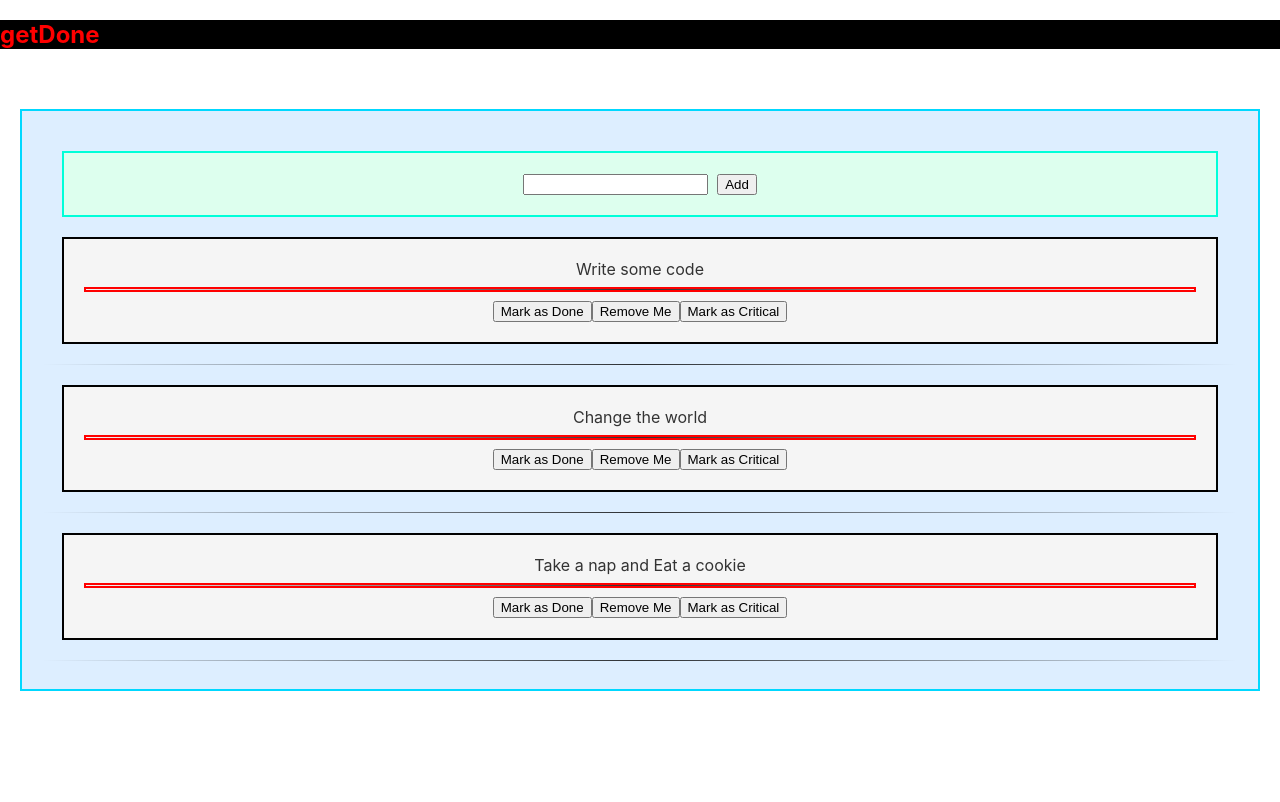
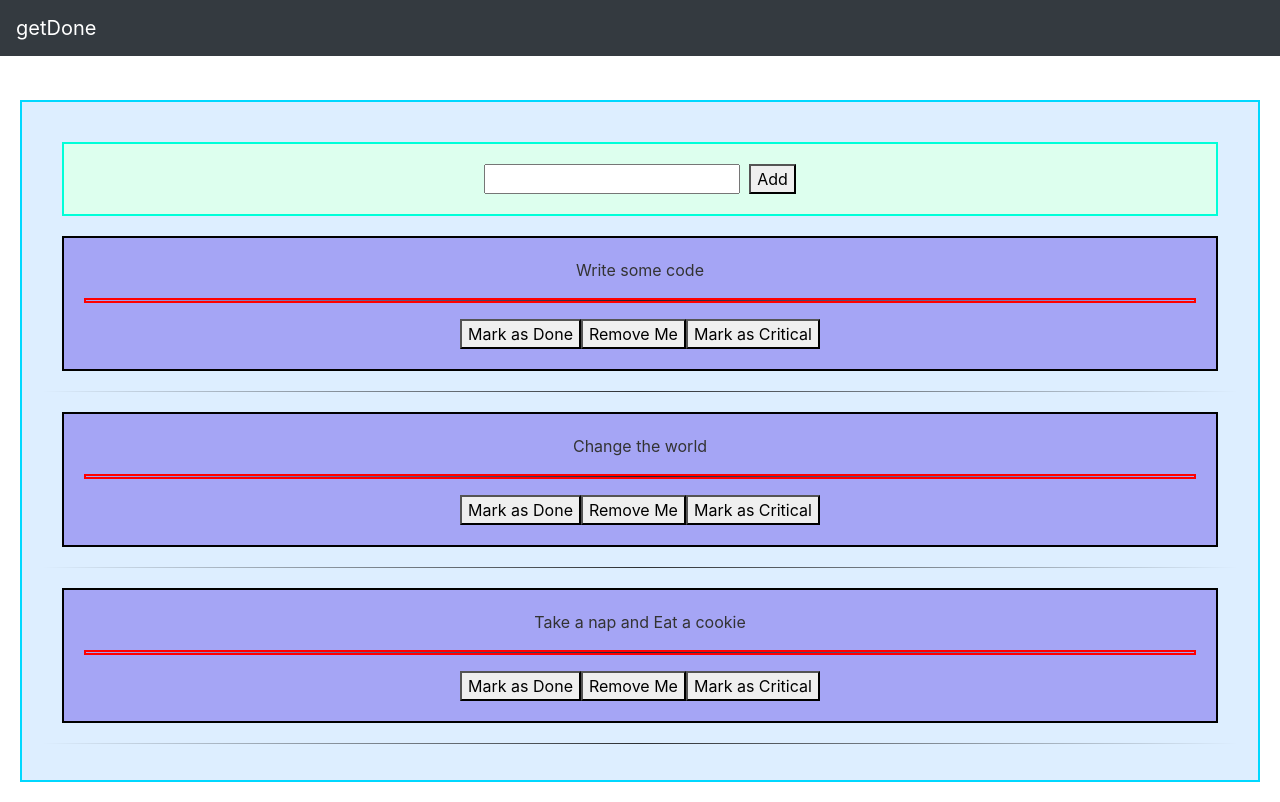
Before and after one commit to Sokos6/getDone, a React (Create React App) app: page / in a window 1280 px wide. Built offline with nearby package versions, Linux system fonts and the light colour scheme.

Commit message:
sass bootstrap cleanup

```diff
--- a/package.json
+++ b/package.json
@@ -3,9 +3,12 @@
   "version": "0.1.0",
   "private": true,
   "dependencies": {
+    "bootstrap": "4",
+    "node-sass": "^4.12.0",
     "react": "^16.8.6",
     "react-dom": "^16.8.6",
-    "react-scripts": "3.0.1"
+    "react-scripts": "3.0.1",
+    "reactstrap": "6.5.0"
   },
   "scripts": {
     "start": "react-scripts start",
--- a/src/App/App.js
+++ b/src/App/App.js
@@ -1,22 +1,20 @@
 import React from "react";
 import "./App.css";
+import { Navbar, NavbarBrand } from "reactstrap";
 
 import TodoList from "../TodoList";
 
-const details = {
- header: "getDone",
- headerColor: "red"
-};
+const headerTitle = "getDone";
 
-const moreDetails = {
- ...details,
- header: "getDone",
- background: "black"
-};
+const headerDisplay = (title) => (
+    <Navbar color="dark" dark expand="md">
+        <NavbarBrand href="/">{title}</NavbarBrand>
+    </Navbar>
+);
 
 const App = () => (
  <div className="App">
- {header(moreDetails)}
+ {headerDisplay(headerTitle)}
  <br />
  <TodoList />
  </div>
--- a/src/Divider/Divider.css
+++ /dev/null
@@ -1,10 +0,0 @@
-hr {
-    border: 0;
-    height: 1px;
-    background-image: linear-gradient(
-        to right,
-        rgba(0, 0, 0, 0),
-        rgba(0, 0, 0, 0.8),
-        rgba(0, 0, 0, 0)
-    );
-}
--- a/src/Divider/Divider.js
+++ b/src/Divider/Divider.js
@@ -1,5 +1,5 @@
 import React from 'react'
-import "./Divider.css";
+import "./Divider.scss";
 
 const Divider = () => (
     <div className="Divider">
--- /dev/null
+++ b/src/Divider/Divider.scss
@@ -0,0 +1,7 @@
+@import "../shared";
+
+hr {
+    border: 0;
+    height: 1px;
+    background-image: $fancy-gradient;
+}
--- a/src/Todo/Todo.js
+++ b/src/Todo/Todo.js
@@ -1,5 +1,5 @@
 import React, { Component } from "react";
-import styles from "./Todo.module.css";
+import styles from "./Todo.module.scss";
 
 class Todo extends Component {
   constructor(props) {
--- a/src/Todo/Todo.module.css
+++ b/src/Todo/Todo.module.scss
@@ -1,18 +1,20 @@
+@import '../shared';
+
 .todo {
     border: 2px solid black;
     text-align: center;
-    background: #f5f5f5;
+    background: $todo-normal;
     color: #333;
     margin: 20px;
     padding: 20px;
 }
 .done {
-    background: #f58888;
+    background: $todo-complete;
 }
 .hr {
     border: 2px solid red;
 }
 .critical {
     composes: todo;
-    border: 4px dashed red;
+    background: $todo-critical;
 }
--- a/src/index.js
+++ b/src/index.js
@@ -1,6 +1,7 @@
 import React from 'react';
 import ReactDOM from 'react-dom';
 import './index.css';
+import 'bootstrap/dist/css/bootstrap.css';
 import App from './App/App';
 import * as serviceWorker from './serviceWorker';
 
--- /dev/null
+++ b/src/shared.scss
@@ -0,0 +1,9 @@
+$todo-critical: #f5a5a5;
+$todo-normal: #a5a5f5;
+$todo-complete: #a5f5a5;
+$fancy-gradient: linear-gradient(
+    to right,
+    rgba(0, 0, 0, 0),
+    rgba(0, 0, 0, 0.8),
+    rgba(0, 0, 0, 0),
+);
```
Also changed, not shown: 1 other file (tests, documents, lock files or other folders).
